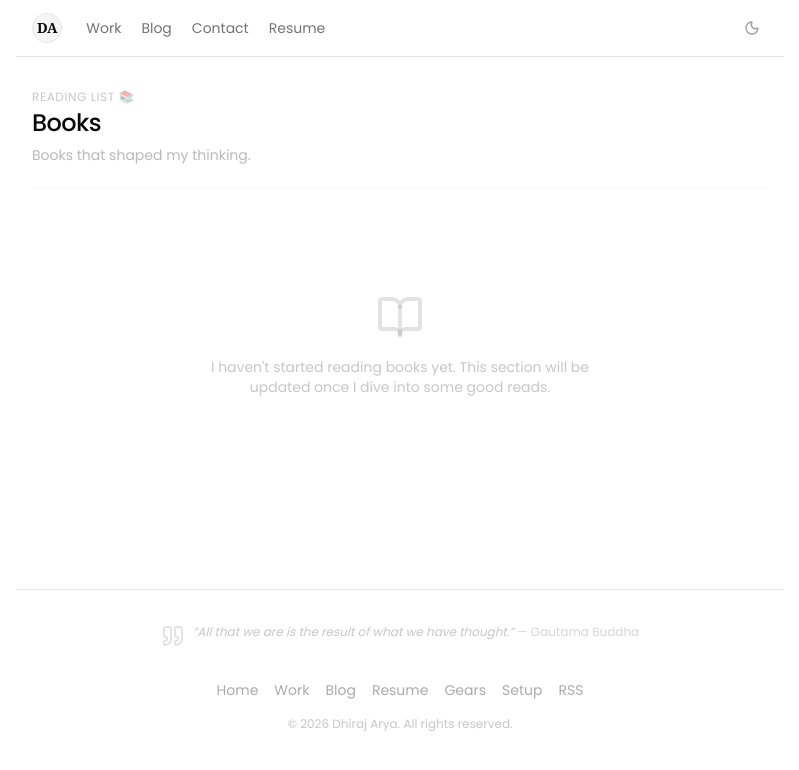
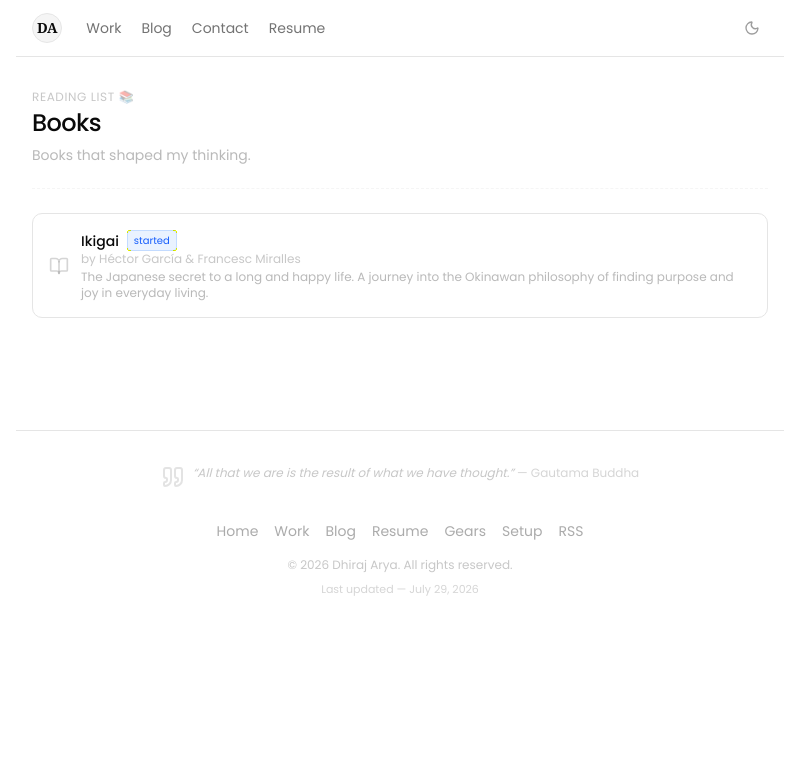
Before and after one commit to dhirajaryaa/wow-portfolio, a Next.js app: page /books in a window 1280 px wide. Shown: the top 770 px of the page, without its empty margins (240-1039 px from the left). Built offline with nearby package versions, Linux system fonts and the light colour scheme; no server answers; a web font is replaced by a local one.

Commit message:
feat: enhance BooksPage with dynamic book cards and add last site update to footer

```diff
--- a/src/app/books/page.tsx
+++ b/src/app/books/page.tsx
@@ -1,6 +1,22 @@
 import { BookOpen } from "lucide-react";
 import Heading from "@/components/common/Heading";
-import EmptyState from "@/components/common/EmptyState";
+import Card from "@/components/common/Card";
+
+const books = [
+  {
+    title: "Ikigai",
+    author: "Héctor García & Francesc Miralles",
+    description:
+      "The Japanese secret to a long and happy life. A journey into the Okinawan philosophy of finding purpose and joy in everyday living.",
+    status: "started",
+  },
+];
+
+const statusStyles: Record<string, string> = {
+  completed: "bg-green-500/10 text-green-600 dark:text-green-400 border-green-500/20",
+  ongoing: "bg-yellow-500/10 text-yellow-600 dark:text-yellow-400 border-yellow-500/20",
+  started: "bg-blue-500/10 text-blue-600 dark:text-blue-400 border-blue-500/20",
+};
 
 export default function BooksPage() {
   return (
@@ -11,10 +27,25 @@ export default function BooksPage() {
         description="Books that shaped my thinking."
       />
 
-      <EmptyState
-        icon={BookOpen}
-        message="I haven't started reading books yet. This section will be updated once I dive into some good reads."
-      />
+      <div className="flex flex-col gap-3">
+        {books.map((book, idx) => (
+          <Card key={idx} className="flex items-center gap-3">
+            <BookOpen className="size-5 shrink-0 text-muted-foreground/30" />
+            <div className="flex flex-col min-w-0 flex-1">
+              <div className="flex items-center gap-2">
+                <span className="text-sm font-medium">{book.title}</span>
+                <span className={`text-[10px] px-1.5 py-0.5 rounded border shrink-0 ${statusStyles[book.status] || ""}`}>
+                  {book.status}
+                </span>
+              </div>
+              {book.author && (
+                <span className="text-xs text-muted-foreground/40">by {book.author}</span>
+              )}
+              <span className="text-xs text-muted-foreground/50 mt-0.5">{book.description}</span>
+            </div>
+          </Card>
+        ))}
+      </div>
     </main>
   );
 }
--- a/src/components/common/Footer.tsx
+++ b/src/components/common/Footer.tsx
@@ -1,5 +1,5 @@
 import Link from "next/link";
-import { profileInfo } from "@/config/profile";
+import { profileInfo, lastSiteUpdate } from "@/config/profile";
 import { quotes } from "@/config/quotes";
 import { Quote } from "lucide-react";
 
@@ -31,6 +31,9 @@ function Footer() {
       <p className="text-center text-xs text-muted-foreground/40 mt-4">
         &copy; {new Date().getFullYear()} Dhiraj Arya. All rights reserved.
       </p>
+      <p className="text-center text-[11px] text-muted-foreground/30 mt-2">
+        Last updated — {lastSiteUpdate}
+      </p>
     </footer>
   );
 }
--- a/src/config/profile.ts
+++ b/src/config/profile.ts
@@ -69,3 +69,9 @@ export const profileInfo: ProfileInfo = {
         value: "dhirajarya.ptn@gmail.com"
     }]
 };
+
+export const lastSiteUpdate = new Date("2026-07-29").toLocaleDateString("en-US", {
+  year: "numeric",
+  month: "long",
+  day: "numeric",
+})
--- a/src/config/project.ts
+++ b/src/config/project.ts
@@ -14,7 +14,7 @@ export const projects: Project[] = [
         name: "BlogDrop",
         link: "https://blogdrop.dhirajarya.in",
         repoLink: "https://github.com/dhirajaryaa/blogdrop",
-        image: "/projects/blogdrop1.png",
+        image: "/projects/blogdrop.png",
         description:
             "An AI-powered engineering blog aggregator that helps developers discover high-quality technical content from official engineering blogs, open-source projects, and trusted publications in one place. BlogDrop automatically collects articles from 100+ sources, extracts clean content, generates AI-powered summaries, key takeaways, and tags, filters promotional posts, and delivers a personalized reading experience so developers spend less time searching and more time learning.",
         status: "ongoing",
```
